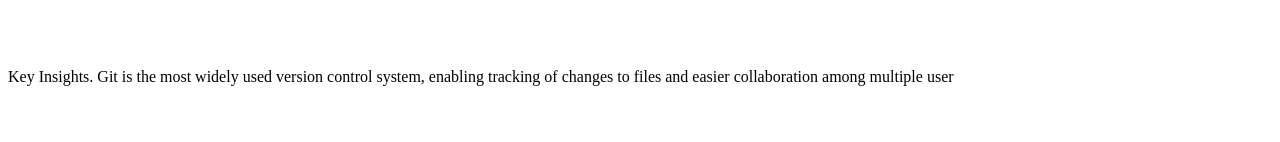
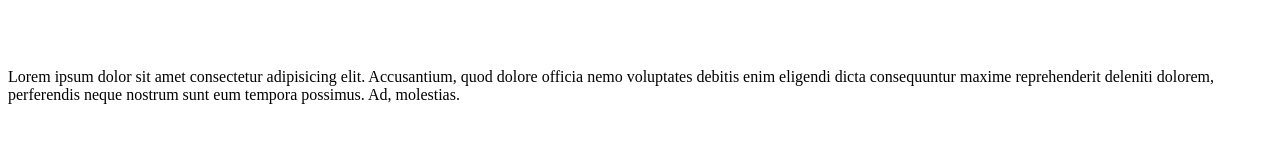
Before and after one commit to Govlod/Alpha, a plain HTML site: page index.html in a window 1280 px wide. Shown: the part 260-402 px from the top of the page. Drawn offline with Linux system fonts and the light colour scheme.

Commit message:
i created an element

```diff
--- a/index.html
+++ b/index.html
@@ -20,10 +20,9 @@
 </section>
 <section>
   <h1>i am on gitup</h1>
-  <p>Key Insights. Git is the most widely used version control system,
-     enabling tracking of changes to files and
-     easier collaboration among multiple user
-    </p>
+  <div class="ele">
+    Lorem ipsum dolor sit amet consectetur adipisicing elit. Accusantium, quod dolore officia nemo voluptates debitis enim eligendi dicta consequuntur maxime reprehenderit deleniti dolorem, perferendis neque nostrum sunt eum tempora possimus. Ad, molestias.
+  </div>
 </section>
 
   </main>
```
